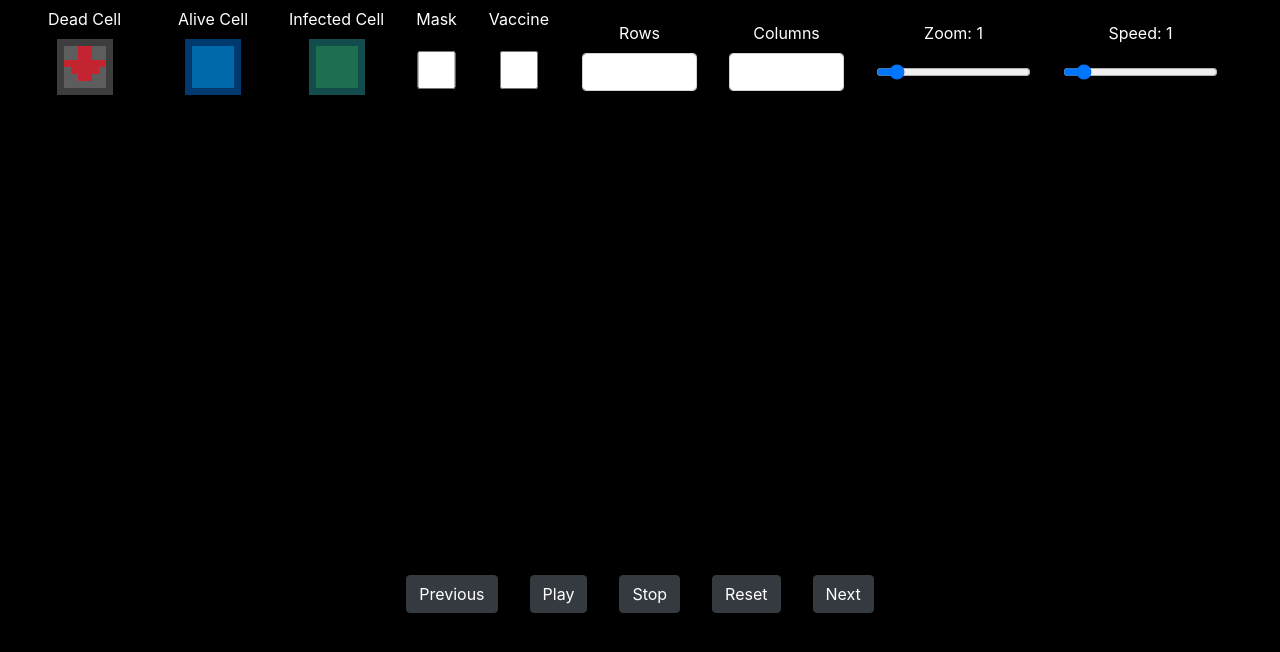
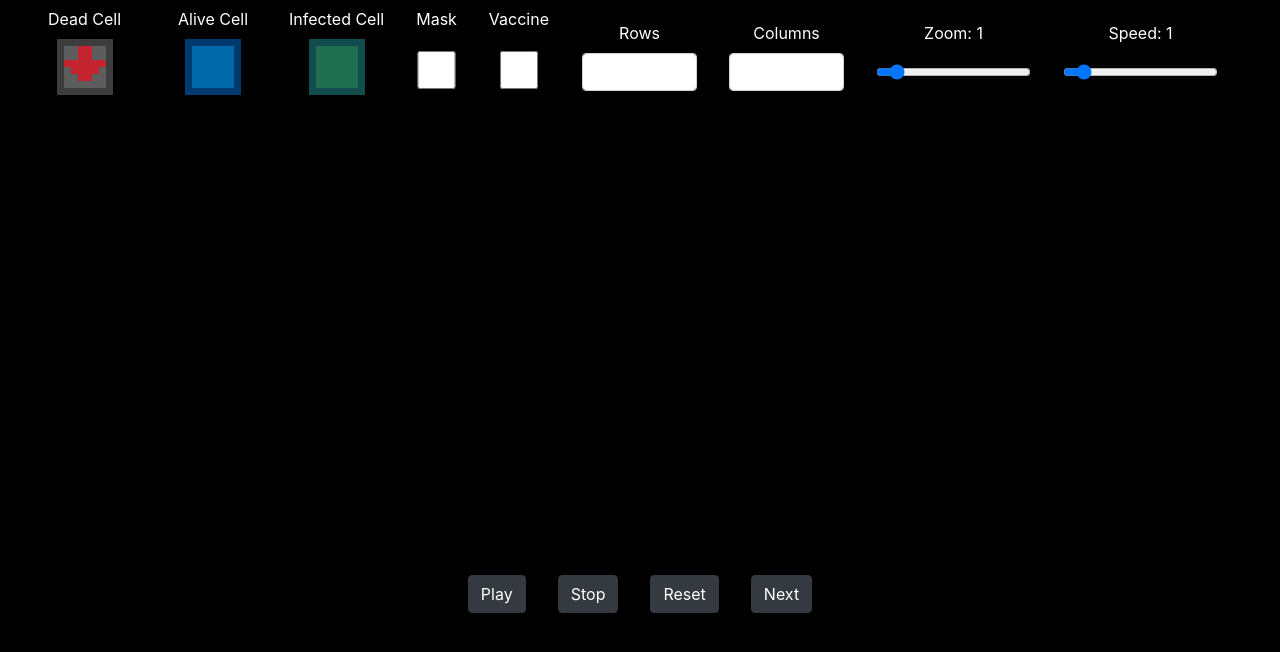
Before and after one commit to bpytlik/spring21-sps-27, a website: page src/main/webapp/html/game.html in a window 1280 px wide. Shown: the part 112-764 px from the top of the page. Drawn offline with nearby package versions, Linux system fonts and the light colour scheme.

```diff
--- a/src/main/webapp/html/game.html
+++ b/src/main/webapp/html/game.html
@@ -107,9 +107,6 @@
         <!-- MATRIX CONTROLS Bottom -->
         <div class = "form-group row justify-content-center" id = "matrixTableOptions">
             <div class = "col-xs-auto matrixController justify-content-center" align = "center">
-                <button id = "previousButton" class = "btn btn-dark" onclick="loadPreviousState()">Previous</button>
-            </div>
-            <div class = "col-xs-auto matrixController justify-content-center" align = "center">
                 <button id = "playButton" class = "btn btn-dark" onclick="startTheGame()"> Play </button>
             </div>
 
```
